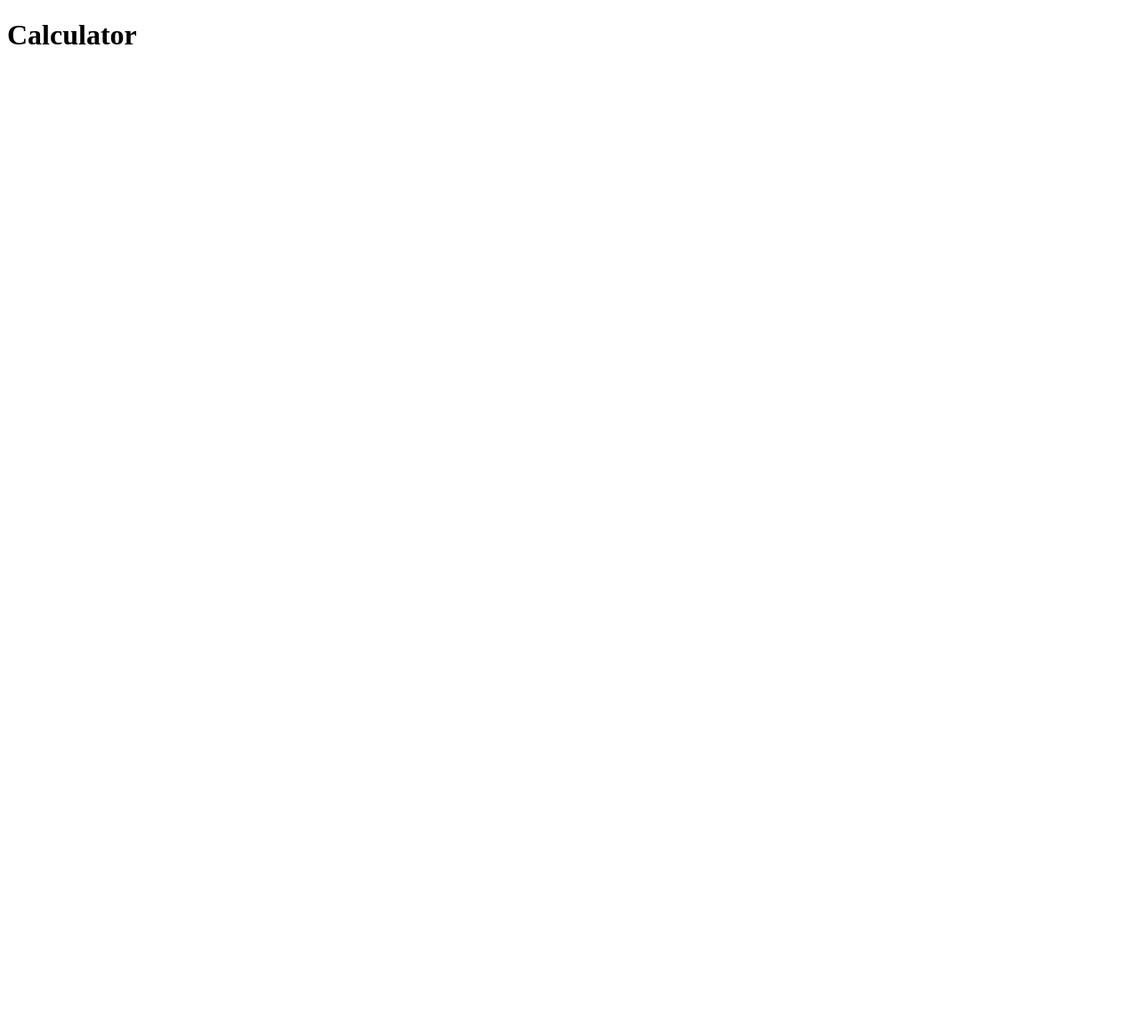
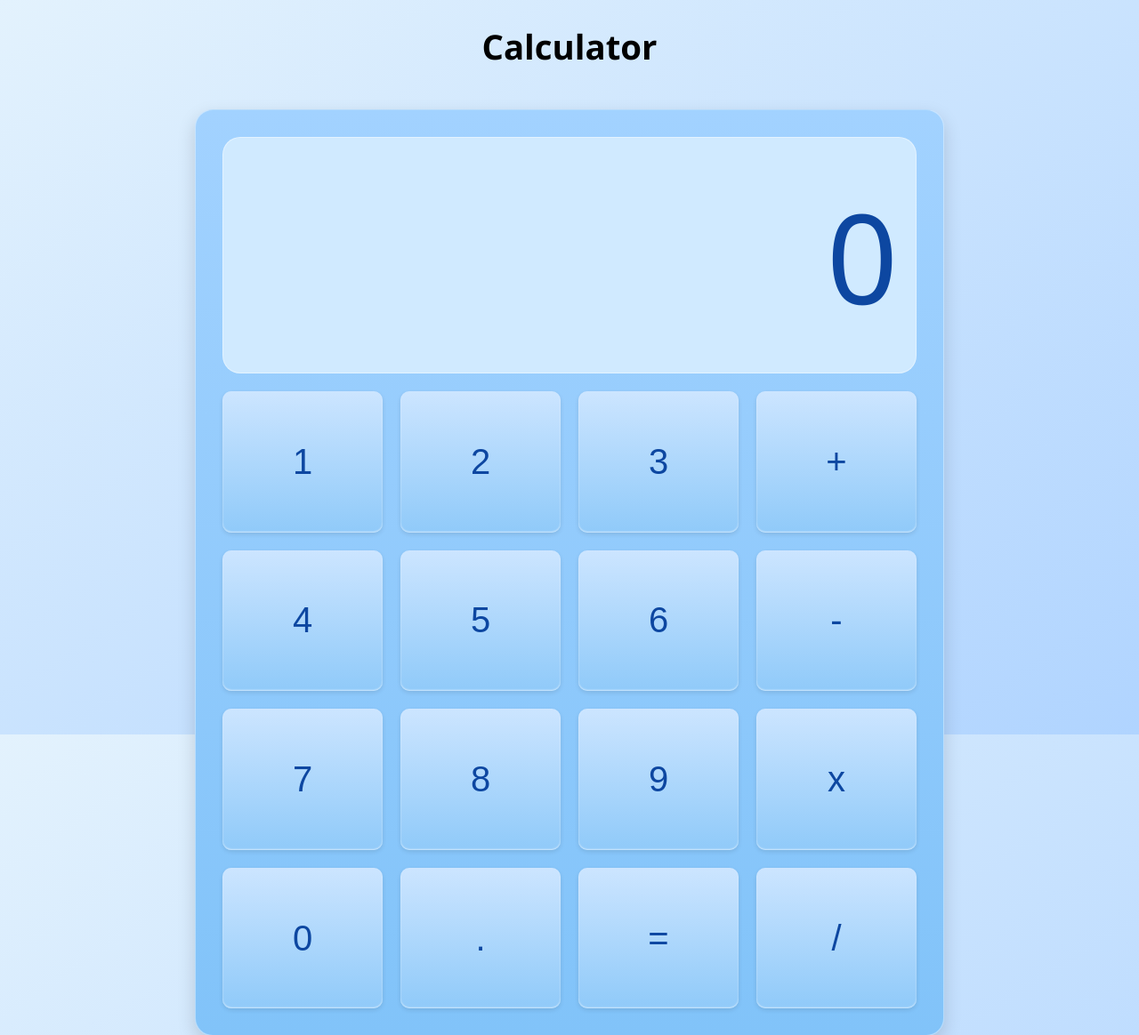
Before and after one commit to JFiggg/odin_project, a plain HTML site: page Calculator/pages/index.html in a window 1280 px wide. Shown: the top 1164 px of the page at 89% size. Before the commit the page ends 800 px from the top, so only its background shows below. Drawn offline with Linux system fonts and the light colour scheme.

Commit message:
Added calculator css

```diff
--- a/Calculator/pages/index.html
+++ b/Calculator/pages/index.html
@@ -6,7 +6,30 @@
         <link rel="stylesheet" href="styles.css">
     </head>
     <body>
-        <h1>Calculator</h1>
+        <h1 class="header">Calculator</h1>
+        <div class="container">
+            <div class="calculator">
+                <p class="label">0</p>
+                <div class="buttons">
+                    <button class="number">1</button>
+                    <button class="number">2</button>
+                    <button class="number">3</button>
+                    <button class="operation">+</button>
+                    <button class="number">4</button>
+                    <button class="number">5</button>
+                    <button class="number">6</button>
+                    <button class="operation">-</button>
+                    <button class="number">7</button>
+                    <button class="number">8</button>
+                    <button class="number">9</button>
+                    <button class="operation">x</button>
+                    <button class="number">0</button>
+                    <button class="decimal">.</button>
+                    <button class="equals">=</button>
+                    <button class="operation">/</button>
+                </div>
+            </div>
+        </div>
         <script src="js/jsScript.js"></script>
     </body>
 </html>
--- a/Calculator/pages/js/jsScript.js
+++ b/Calculator/pages/js/jsScript.js
@@ -0,0 +1,46 @@
+// contains display element
+let display = document.querySelector(".label");
+// contains number buttons
+const nums = document.querySelectorAll(".number");
+// maps each button to a function that displays the number in the display
+nums.forEach((num) => {
+    num.addEventListener("click", () => {
+        updateDisplay(num.textContent);
+    })
+});
+
+
+function calcLogic() {
+    // record first num
+    // record sign
+    // record second num
+    // on equal, show result, set num to first num or change on click
+}
+
+function updateDisplay(input) {
+    if (display.textContent.length > 8) {
+        alert("Number too long");
+        return;
+    }
+    if (display.textContent == 0) {
+        display.textContent = input;
+    } else {
+        display.textContent = display.textContent + input;
+    }
+}
+
+function add(num1, num2) {
+    return num1 + num2;
+}
+
+function subtract(num1, num2) {
+    return num1 - num2;
+}
+
+function multiply(num1, num2) {
+    return num1 * num2;
+}
+
+function divide(num1, num2) {
+    return num1 / num2;
+}
--- a/Calculator/pages/styles.css
+++ b/Calculator/pages/styles.css
@@ -0,0 +1,79 @@
+body {
+    margin: 0px;
+    padding: 0px;
+    box-sizing: border-box;
+    font-family: 'Segoe UI', sans-serif;
+    font-size: larger;
+    background: linear-gradient(to bottom right, #e3f2fd, #b0d4ff);
+    height: 100vh;
+}
+
+.header {
+    display: flex;
+    justify-content: center;
+}
+
+.container {
+    display: flex;
+    justify-content: center;
+    align-items: center;
+}
+
+.calculator {
+    background: linear-gradient(to bottom, #a2d2ff, #81c3f9);
+    border-radius: 20px;
+    border: 1px solid rgba(255, 255, 255, 0.4);
+    box-shadow: 0 8px 20px rgba(0, 0, 0, 0.15);
+    width: 800px;
+    height: 1000px;
+    margin: 20px 40px;
+    padding: 20px;
+    display: grid;
+    grid-template-columns: 1fr;
+    grid-template-rows: 2fr 5fr;
+}
+
+.label {
+    margin: 10px;
+    display: flex;
+    align-items: center;
+    justify-content: end;
+    height: auto;
+    border-radius: 20px;
+    background-color: #d0eaff;
+    color: #0d47a1;
+    border: 1px solid rgb(255,255,255,0.4);
+    box-shadow: inset;
+    font-size: 140px;
+    padding-right: 20px;
+}
+
+.buttons {
+    display: grid;
+    grid-template-columns: repeat(4, 1fr);
+    grid-template-rows: repeat(4, 1fr);
+}
+
+.buttons button {
+    color: #0d47a1;
+    border-radius: 10px;
+    margin: 10px;
+    display: flex;
+    align-items: center;
+    justify-content: center;
+    cursor: pointer;
+    font-size: 40px;
+    background: linear-gradient(to bottom, #cce5ff, #90caf9);
+    border: none;
+    box-shadow: inset 0 -1px 2px rgba(255, 255, 255, 0.6),
+              0 2px 5px rgba(0, 0, 0, 0.1);
+    transition: 0.2s ease;
+}
+
+.buttons button:hover {
+    background: linear-gradient(to bottom, #bbdefb, #64b5f6);
+}
+
+.buttons button:active {
+    transform: scale(0.97)
+}
```
